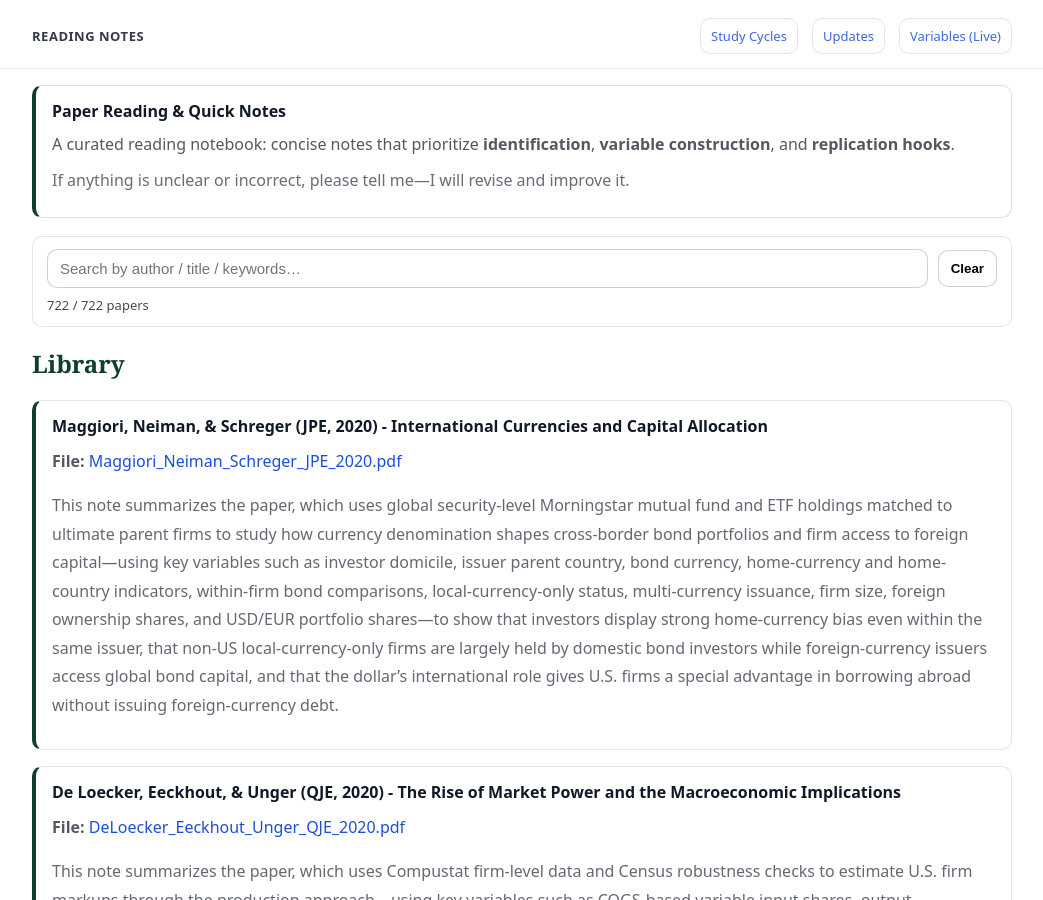
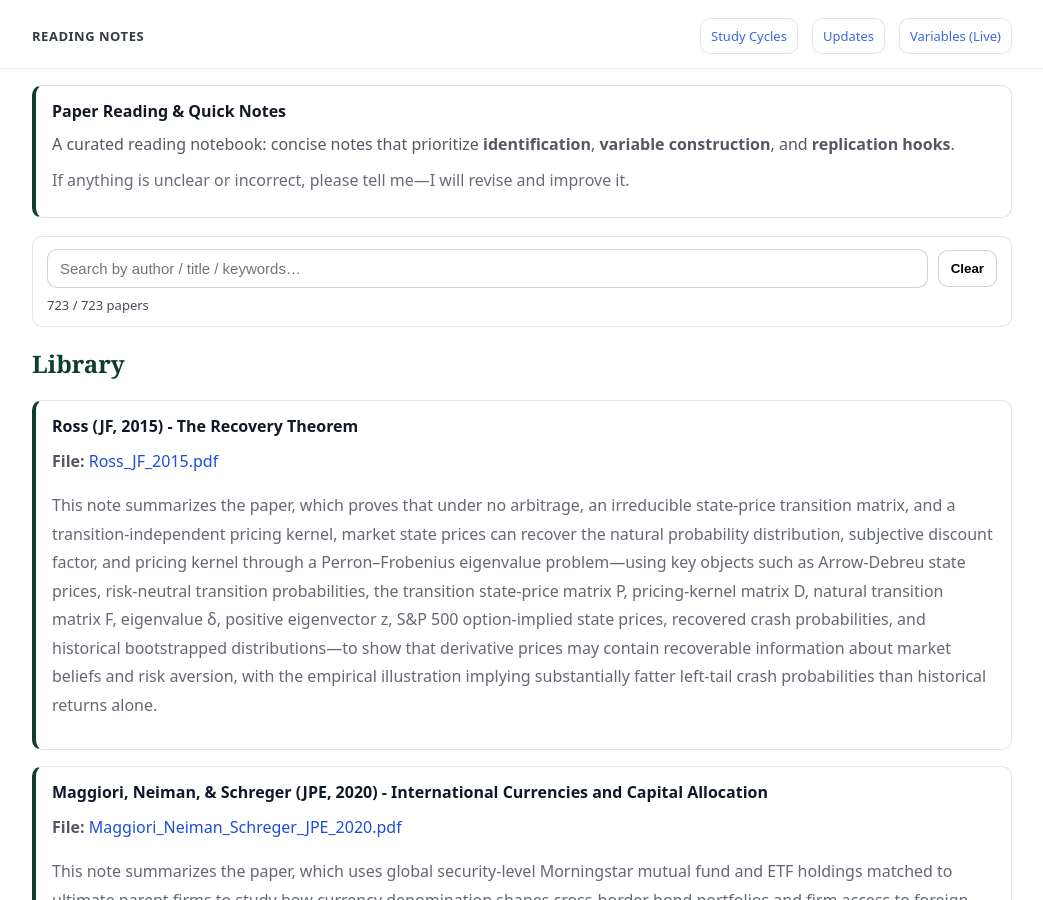
Before and after one commit to yaxinzn/study-archive, a Jekyll site: the page built from reading/index.md, in a window 1280 px wide and 900 px high. Shown: the whole window, without its empty margins (118-1161 px from the left). Built offline with Jekyll 4.4.1, drawn with Linux system fonts in a browser that asks for light colours.

Commit message:
Reading: add/update Ross_JF_2015.pdf

```diff
--- a/_data/reading.yml
+++ b/_data/reading.yml
@@ -1,3 +1,8 @@
+- title: "Ross (JF, 2015) - The Recovery Theorem"
+  file: "Ross_JF_2015.pdf"
+  desc: >-
+    This note summarizes the paper, which proves that under no arbitrage, an irreducible state-price transition matrix, and a transition-independent pricing kernel, market state prices can recover the natural probability distribution, subjective discount factor, and pricing kernel through a Perron–Frobenius eigenvalue problem—using key objects such as Arrow-Debreu state prices, risk-neutral transition probabilities, the transition state-price matrix P, pricing-kernel matrix D, natural transition matrix F, eigenvalue δ, positive eigenvector z, S&P 500 option-implied state prices, recovered crash probabilities, and historical bootstrapped distributions—to show that derivative prices may contain recoverable information about market beliefs and risk aversion, with the empirical illustration implying substantially fatter left-tail crash probabilities than historical returns alone.
+
 - title: "Maggiori, Neiman, & Schreger (JPE, 2020) - International Currencies and Capital Allocation"
   file: "Maggiori_Neiman_Schreger_JPE_2020.pdf"
   desc: "This note summarizes the paper, which uses global security-level Morningstar mutual fund and ETF holdings matched to ultimate parent firms to study how currency denomination shapes cross-border bond portfolios and firm access to foreign capital—using key variables such as investor domicile, issuer parent country, bond currency, home-currency and home-country indicators, within-firm bond comparisons, local-currency-only status, multi-currency issuance, firm size, foreign ownership shares, and USD/EUR portfolio shares—to show that investors display strong home-currency bias even within the same issuer, that non-US local-currency-only firms are largely held by domestic bond investors while foreign-currency issuers access global bond capital, and that the dollar’s international role gives U.S. firms a special advantage in borrowing abroad without issuing foreign-currency debt."
```
Also changed, not shown: 1 other file.
